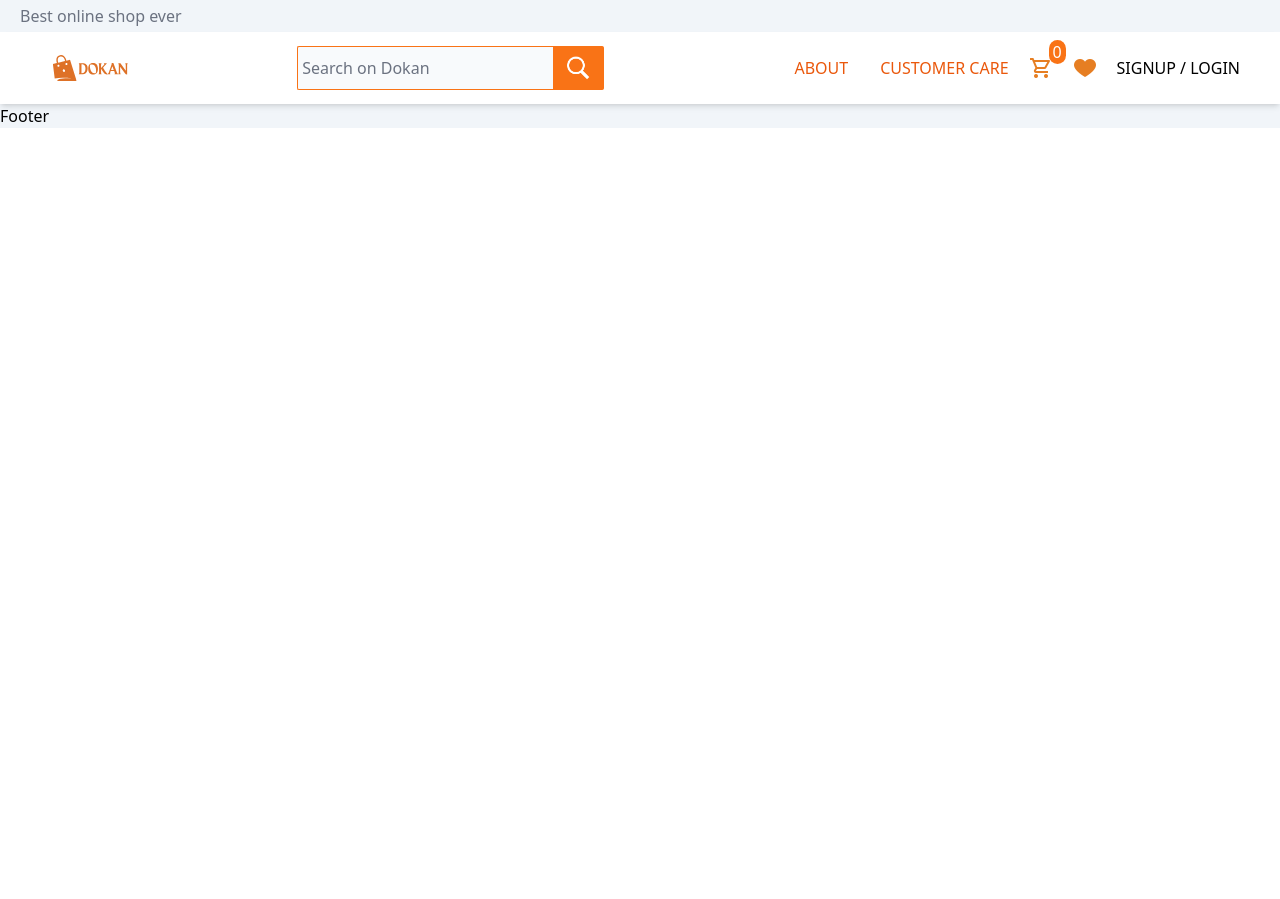
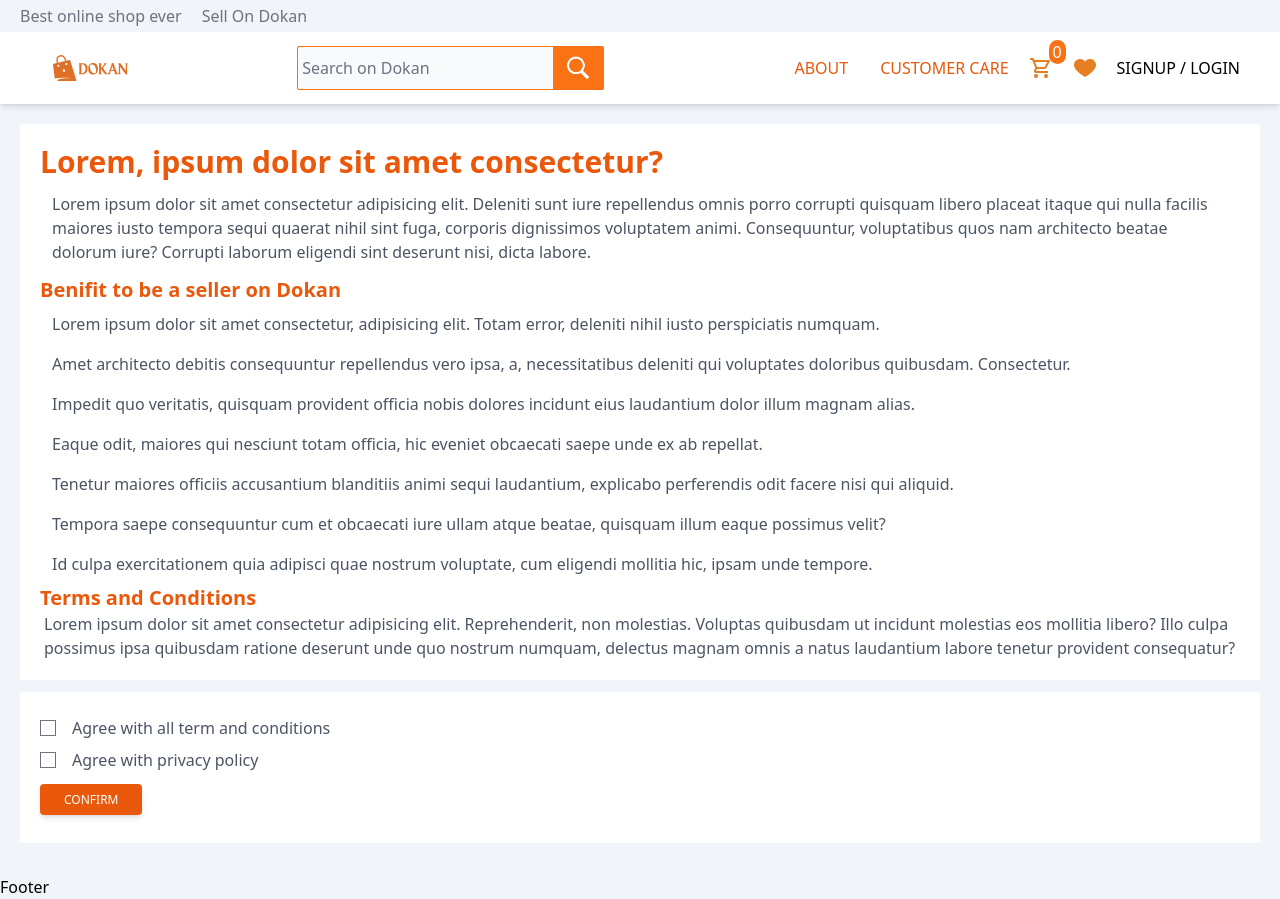
Before and after one commit to mdsajedul/multi-vendor-eCommerce, a React (Create React App) app in the folder client/: page /beseller in a window 1280 px wide. Before the commit the page ends 800 px from the top, so only its background shows below. Built offline with nearby package versions, Linux system fonts and the light colour scheme; the HTML template or start-up script is replaced by a standard one.

Commit message:
change role

```diff
--- a/client/src/App.js
+++ b/client/src/App.js
@@ -2,6 +2,7 @@ import {BrowserRouter as Router, Routes, Route} from "react-router-dom"
 import Cart from "./components/cart/Cart";
 import MyProducts from "./components/dashboardComponents/MyProducts";
 import Overview from "./components/dashboardComponents/Overview";
+import ViewProductDetail from "./components/dashboardComponents/ViewProductDetail";
 import All from "./components/myOrderComponents/All";
 import ToPay from "./components/myOrderComponents/ToPay";
 import ToReceive from "./components/myOrderComponents/ToReceive";
@@ -10,6 +11,7 @@ import ProductDetail from "./components/products/ProductDetail";
 import Footer from "./components/shared/Footer";
 import Navigation from "./components/shared/Navigation";
 import useAuthCheck from "./hooks/useAuthCheck";
+import BeSeller from "./pages/beSeller/BeSeller";
 import Dashboard from "./pages/dashboard/Dashboard"
 import Home from "./pages/home/Home";
 import Login from "./pages/login/Login";
@@ -36,12 +38,14 @@ function App() {
                 <Route path="/login" element={<PublicRoute><Login/></PublicRoute>}/>
                 <Route path="/product/:id" element={<ProductDetail/>}/>
                 <Route path="/cart" element={<Cart/>}/>
+                <Route path="/beseller" element={<BeSeller/>}/>
                 <Route path="/user" element={<PrivateRoute><User/></PrivateRoute>}>
                     <Route path="account" element={<ManageAccount/>} />
                     <Route path="dashboard" element={<Dashboard/>}>
                         <Route index  element={<Overview/>} />
                         <Route index path="overview" element={<Overview/>} />
                         <Route path="myproducts" element={<MyProducts/>} />
+                        <Route path="myproducts/:id" element={<ViewProductDetail/>} />
                     </Route>
                     <Route path="myorders" element={<MyOrders/>}>
                         <Route path="all" element={<All/>} />
--- a/client/src/components/dashboardComponents/MyProducts.js
+++ b/client/src/components/dashboardComponents/MyProducts.js
@@ -1,6 +1,6 @@
 import {useState } from "react";
 import { useDispatch } from "react-redux";
-import { useOutletContext } from "react-router-dom";
+import { Link, useOutletContext } from "react-router-dom";
 import { useDeleteProductBySellerMutation, useGetProductsBySellerQuery } from "../../features/products/productsApi"
 import Error from "../ui/Error";
 import ModalAlart from "../ui/ModalAlart";
@@ -73,12 +73,12 @@ export default function MyProducts(){
                 </td>
                 <td className="py-3 px-6 text-center">
                     <div className="flex item-center justify-center">
-                        <div className="w-4 mr-2 transform hover:text-orange-500 hover:scale-110">
+                        <Link to={`${product._id}`} className="w-4 mr-2 transform hover:text-orange-500 hover:scale-110">
                             <svg xmlns="http://www.w3.org/2000/svg" fill="none" viewBox="0 0 24 24" stroke="currentColor">
                                 <path strokeLinecap="round" strokeLinejoin="round" strokeWidth="2" d="M15 12a3 3 0 11-6 0 3 3 0 016 0z" />
                                 <path strokeLinecap="round" strokeLinejoin="round" strokeWidth="2" d="M2.458 12C3.732 7.943 7.523 5 12 5c4.478 0 8.268 2.943 9.542 7-1.274 4.057-5.064 7-9.542 7-4.477 0-8.268-2.943-9.542-7z" />
                             </svg>
-                        </div>
+                        </Link>
                         <div className="w-4 mr-2 transform hover:text-purple-500 hover:scale-110">
                             <svg xmlns="http://www.w3.org/2000/svg" fill="none" viewBox="0 0 24 24" stroke="currentColor">
                                 <path strokeLinecap="round" strokeLinejoin="round" strokeWidth="2" d="M15.232 5.232l3.536 3.536m-2.036-5.036a2.5 2.5 0 113.536 3.536L6.5 21.036H3v-3.572L16.732 3.732z" />
--- /dev/null
+++ b/client/src/components/dashboardComponents/ViewProductDetail.js
@@ -0,0 +1,12 @@
+import { useParams } from "react-router-dom"
+
+export default function ViewProductDetail(){
+
+    const {id} = useParams()
+
+    return(
+        <div>
+            product detail {id}
+        </div>
+    )
+}
--- a/client/src/components/shared/Navigation.js
+++ b/client/src/components/shared/Navigation.js
@@ -31,8 +31,9 @@ export default function Navigation() {
   return (
       <>
       {/* top bar  */}
-      <nav className='w-full z-[3] text-gray-500 relative '>
+      <nav className='w-full z-[3] text-gray-500 relative flex items-center'>
         <p className='px-5 py-1'>Best online shop ever</p>
+        <Link to='beseller' className='hover:text-orange-600'>Sell On Dokan</Link>
       </nav>
 
       {/* mail nav bar  */}
--- a/client/src/features/api/apiSlice.js
+++ b/client/src/features/api/apiSlice.js
@@ -12,6 +12,6 @@ export const apiSlice = createApi({
             return headers;
         }
     }),
-    tagTypes:['Product'],
+    tagTypes:['Product','user'],
     endpoints:(builder)=>({})
 })
--- a/client/src/features/auth/authApi.js
+++ b/client/src/features/auth/authApi.js
@@ -34,6 +34,7 @@ export const authApi = apiSlice.injectEndpoints({
                 method:"POST",
                 body:data
             }),
+            providesTags:["user"],
             async onQueryStarted(arg,{queryFulfilled,dispatch}){
                 try{
                     const result = await queryFulfilled;
@@ -52,9 +53,17 @@ export const authApi = apiSlice.injectEndpoints({
 
                 }
             }
+        }),
+        roleChange: builder.mutation({
+            query:(data)=>({
+                url:"user/change-role",
+                method:"PATCH",
+                body:data
+            }),
+            invalidatesTags:["user"]
         })
 
     })
 })
 
-export const {useLoginMutation,useRegisterMutation} = authApi;
+export const {useLoginMutation,useRegisterMutation,useRoleChangeMutation} = authApi;
--- /dev/null
+++ b/client/src/pages/beSeller/BeSeller.js
@@ -0,0 +1,90 @@
+import { useState } from "react";
+import { useNavigate } from "react-router-dom";
+import Button from "../../components/ui/Button";
+import ModalAlart from "../../components/ui/ModalAlart";
+import { useRoleChangeMutation } from "../../features/auth/authApi";
+
+export default function BeSeller(){
+    const [checkBoxOne,setCheckBoxOne] = useState(false)
+    const [checkBoxTwo,setCheckBoxTwo] = useState(false)
+    const [open,setOpen] = useState(false)
+    // const [errMessage,setErrMessage] = useState('')
+    const [confirmButton,setConfirmButton] = useState('')
+    const [detail,setDetail] = useState('')
+    const [heading,setHeading] = useState('')
+
+    const [roleChange,{isSuccess}] = useRoleChangeMutation()
+    const navigate = useNavigate()
+
+    const executeAction =()=>{
+        roleChange({role:'user'})
+        isSuccess(navigate('/'))
+        console.log('ok')
+    }
+
+    const handleConfirm = ()=>{
+        setOpen(true)
+        if(checkBoxOne && checkBoxTwo){
+            setConfirmButton('Confirm');
+            setDetail('Are you sure to be Seller on Dokan');
+            setHeading('Role Change')
+        }
+        else{
+            setConfirmButton('Ok');
+            setDetail('You have to agree with all terms, condition and privacy policy');
+            setHeading('Allert!')
+        }
+    }
+
+
+    return(
+        <div className="p-5">
+            <div className="bg-white p-5 rounded-sm">
+                <div>
+                    <h3 className="text-orange-600 font-bold text-3xl">Lorem, ipsum dolor sit amet consectetur?</h3>
+                    <p className="text-gray-600 p-3">Lorem ipsum dolor sit amet consectetur adipisicing elit. Deleniti sunt iure repellendus omnis porro corrupti quisquam libero placeat itaque qui nulla facilis maiores iusto tempora sequi quaerat nihil sint fuga, corporis dignissimos voluptatem animi. Consequuntur, voluptatibus quos nam architecto beatae dolorum iure? Corrupti laborum eligendi sint deserunt nisi, dicta labore.</p>
+                </div>
+                <div>
+                    <h3 className="text-orange-600 font-bold text-xl">Benifit to be a seller on Dokan</h3>
+                    <ul>
+                        {/* li*7.px-3.py-2.text-gray-600>lorem15 */}
+                        <li className="px-3 py-2 text-gray-600">Lorem ipsum dolor sit amet consectetur, adipisicing elit. Totam error, deleniti nihil iusto perspiciatis numquam.</li>
+                        <li className="px-3 py-2 text-gray-600">Amet architecto debitis consequuntur repellendus vero ipsa, a, necessitatibus deleniti qui voluptates doloribus quibusdam. Consectetur.</li>
+                        <li className="px-3 py-2 text-gray-600">Impedit quo veritatis, quisquam provident officia nobis dolores incidunt eius laudantium dolor illum magnam alias.</li>
+                        <li className="px-3 py-2 text-gray-600">Eaque odit, maiores qui nesciunt totam officia, hic eveniet obcaecati saepe unde ex ab repellat.</li>
+                        <li className="px-3 py-2 text-gray-600">Tenetur maiores officiis accusantium blanditiis animi sequi laudantium, explicabo perferendis odit facere nisi qui aliquid.</li>
+                        <li className="px-3 py-2 text-gray-600">Tempora saepe consequuntur cum et obcaecati iure ullam atque beatae, quisquam illum eaque possimus velit?</li>
+                        <li className="px-3 py-2 text-gray-600">Id culpa exercitationem quia adipisci quae nostrum voluptate, cum eligendi mollitia hic, ipsam unde tempore.</li>
+                    </ul>
+                </div>
+                <div>
+                    <h3 className="text-orange-600 font-bold text-xl">Terms and Conditions</h3>
+                    <p className="text-gray-600 px-1">Lorem ipsum dolor sit amet consectetur adipisicing elit. Reprehenderit, non molestias. Voluptas quibusdam ut incidunt molestias eos mollitia libero? Illo culpa possimus ipsa quibusdam ratione deserunt unde quo nostrum numquam, delectus magnam omnis a natus laudantium labore tenetur provident consequatur?</p>
+                </div>
+            </div>
+            <div className="bg-white p-5 my-3 rounded-sm">
+                <div>
+                    <div className="flex items-center py-1">
+                        <input onClick={(e)=> setCheckBoxOne(e.target.checked)} type="checkbox" name="" id="" className="focus:bg-orange-600 active:text-orange-600 text-orange-600 focus:ring-0" />
+                        <span className="text-gray-600 pl-4">Agree with all term and conditions</span>
+                    </div>
+                    <div className=" flex items-center py-1">
+                        <input onClick={(e)=> setCheckBoxTwo(e.target.checked)} type="checkbox" name="" id="" className="focus:bg-orange-600 active:text-orange-600 text-orange-600 focus:ring-0" />
+                        <span className="text-gray-600 pl-4">Agree with privacy policy</span>
+                    </div>
+                </div>
+                <div>
+                    <Button onClick={handleConfirm} bgColor={"orange"} textColor={"white"} name="Confirm" textCase="uppercase"/>
+                </div>
+            </div>
+            <ModalAlart
+                confirmButton={confirmButton}
+                details={detail}
+                heading={heading}
+                executeAction={executeAction}
+                open={open}
+                setOpen={setOpen}
+            />
+        </div>
+    )
+}
```
Also changed, not shown: 2 other files (tests, documents, lock files or other folders).
